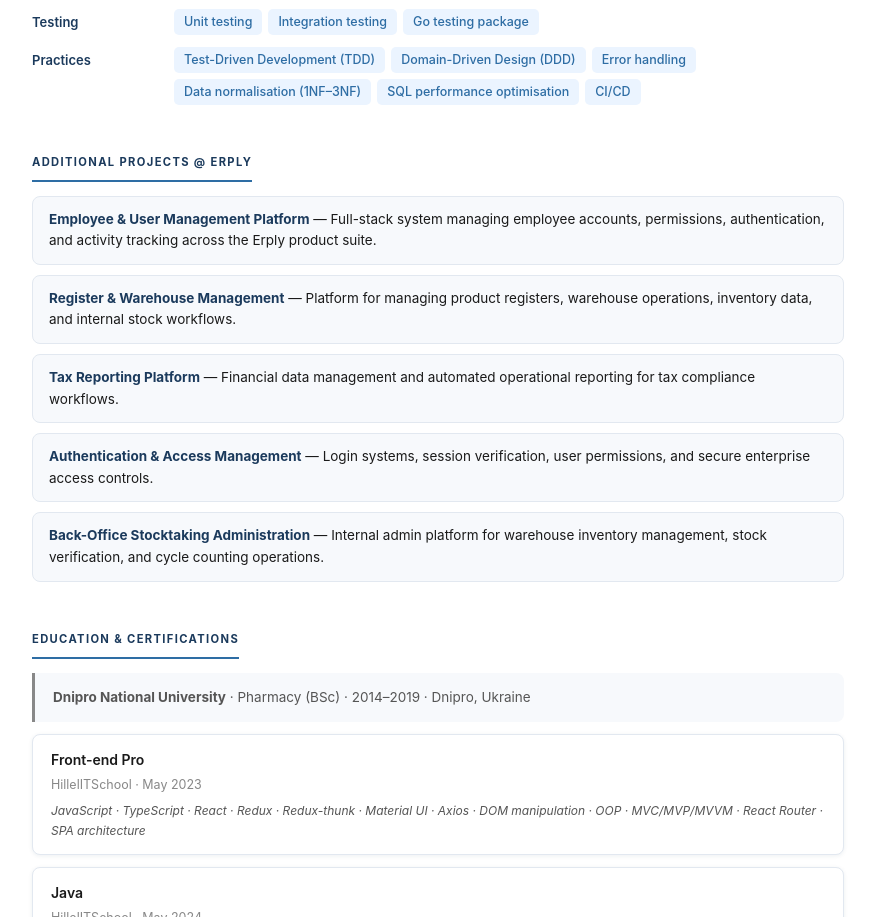
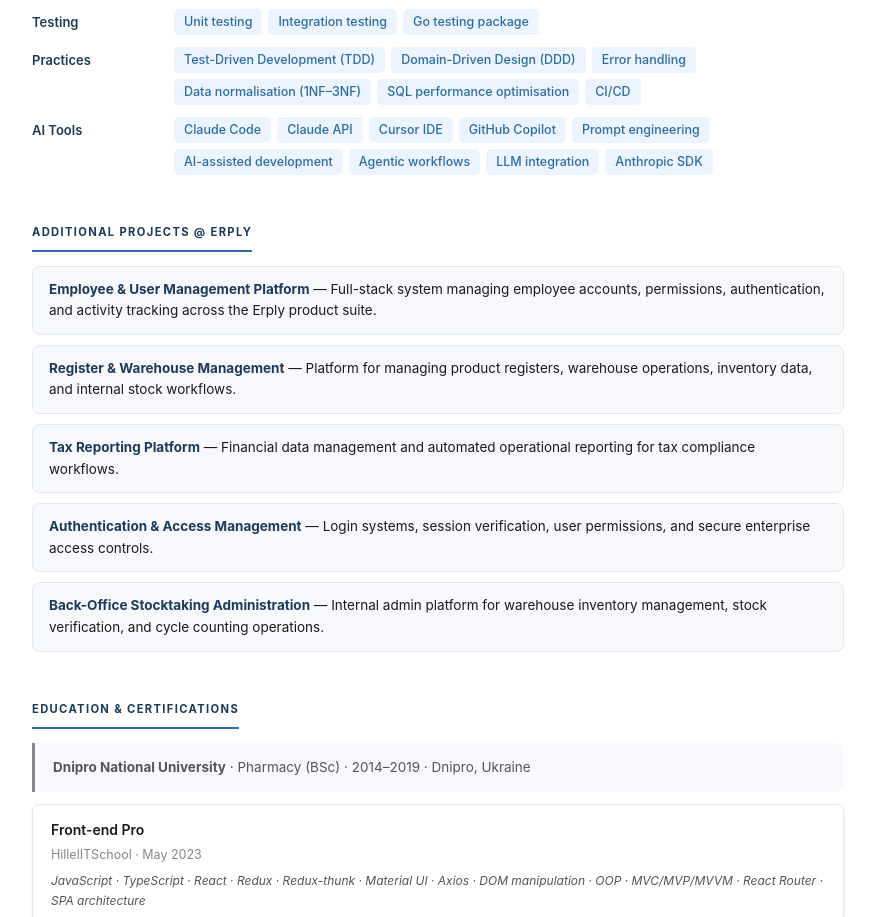
Before and after one commit to DianaPixelPanik/my-cv, a website: page index.html in a window 1280 px wide. Shown: the part 3036-3953 px from the top of the page, without its empty margins (202-1077 px from the left). Drawn offline with Linux system fonts and the light colour scheme.

Commit message:
Add AI Tools to technical skills section
Added comprehensive AI tools section including:
- Claude Code, Claude API, Anthropic SDK
- Cursor IDE, GitHub Copilot
- Prompt engineering, AI-assisted development
- Agentic workflows, LLM integration

This reflects modern AI-augmented development practices.

Co-Authored-By: Claude Haiku 4.5 <noreply@anthropic.com>

```diff
--- a/index.html
+++ b/index.html
@@ -713,6 +713,20 @@
             <span class="tag">CI/CD</span>
           </div>
         </div>
+        <div class="skill-row">
+          <span class="skill-label">AI Tools</span>
+          <div class="skill-tags">
+            <span class="tag">Claude Code</span>
+            <span class="tag">Claude API</span>
+            <span class="tag">Cursor IDE</span>
+            <span class="tag">GitHub Copilot</span>
+            <span class="tag">Prompt engineering</span>
+            <span class="tag">AI-assisted development</span>
+            <span class="tag">Agentic workflows</span>
+            <span class="tag">LLM integration</span>
+            <span class="tag">Anthropic SDK</span>
+          </div>
+        </div>
       </div>
     </section>
 
```
